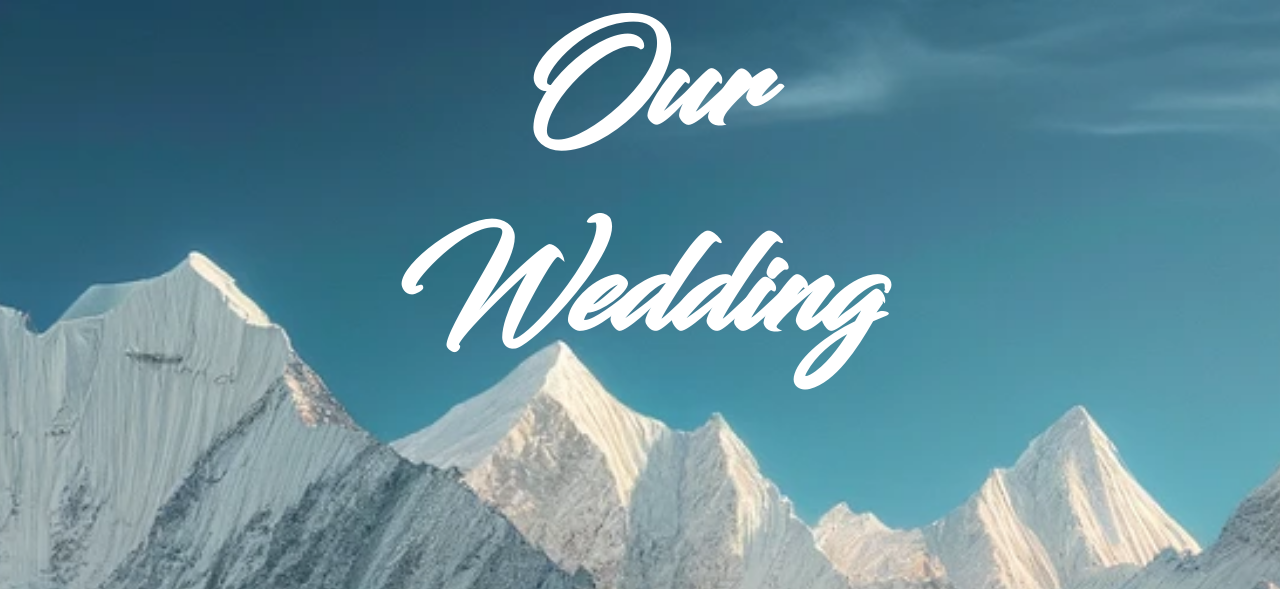
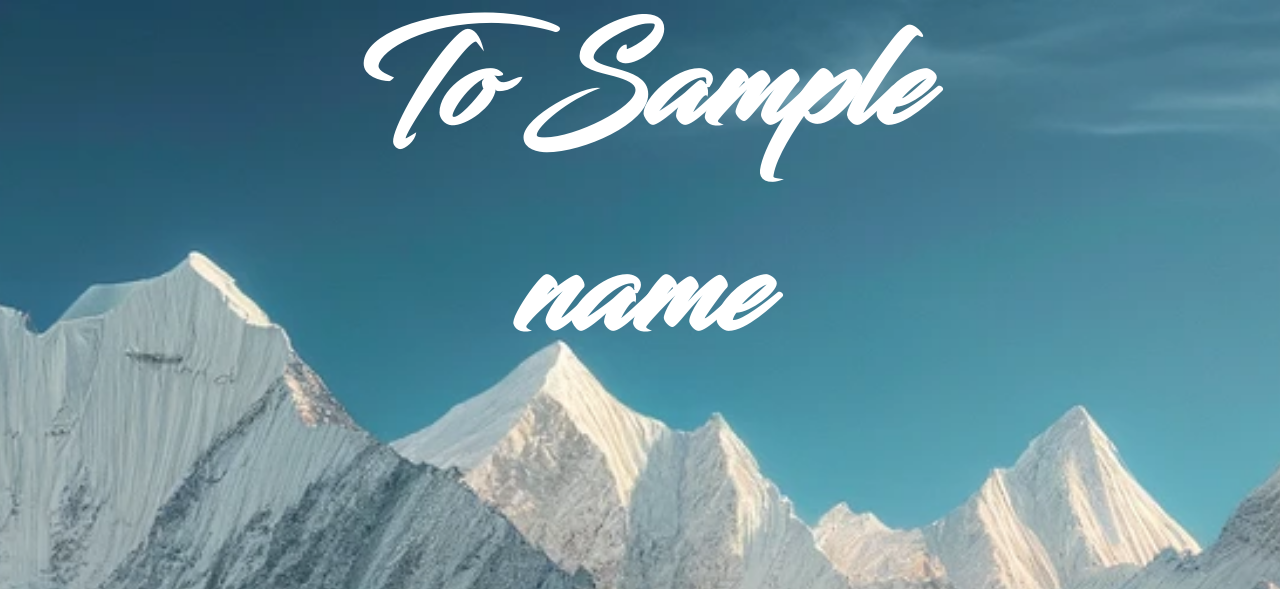
Before and after one commit to RabjamX2/Lhabu-Wedding, a Flask app: template templates/index.html in a window 1280 px wide. Shown: the top 589 px of the page. Run offline with Flask 3, Linux system fonts and the light colour scheme; the template is opened without the code that fills it: most values are stand-ins (such as "Sample title", 1, 10 or a date in 2020).

Commit message:
dynamic name

```diff
--- a/app.py
+++ b/app.py
@@ -3,9 +3,10 @@ from flask import Flask, render_template
 app = Flask(__name__)
 
 
-@app.route("/")
-def index():
-    return render_template("index.html")
+@app.route("/<name>")
+def index(name):
+    formatted_name = name.replace("+", " ")
+    return render_template("index.html", name=formatted_name)
 
 
 if __name__ == "__main__":
--- a/templates/index.html
+++ b/templates/index.html
@@ -12,7 +12,7 @@
 				<!-- Layered images -->
 				<img src="{{url_for('static', filename='images/backgroundSmall.png')}}" alt="landing" class="landing-image" />
 				<div id="landing-gradient"></div>
-				<h1 id="landing-header">Our Wedding</h1>
+				<h1 id="landing-header">To {{name}}</h1>
 				<div id="landing-content">
 					<h2>Tenzin Yawongtsang</h2>
 					<h3>&</h3>
```
